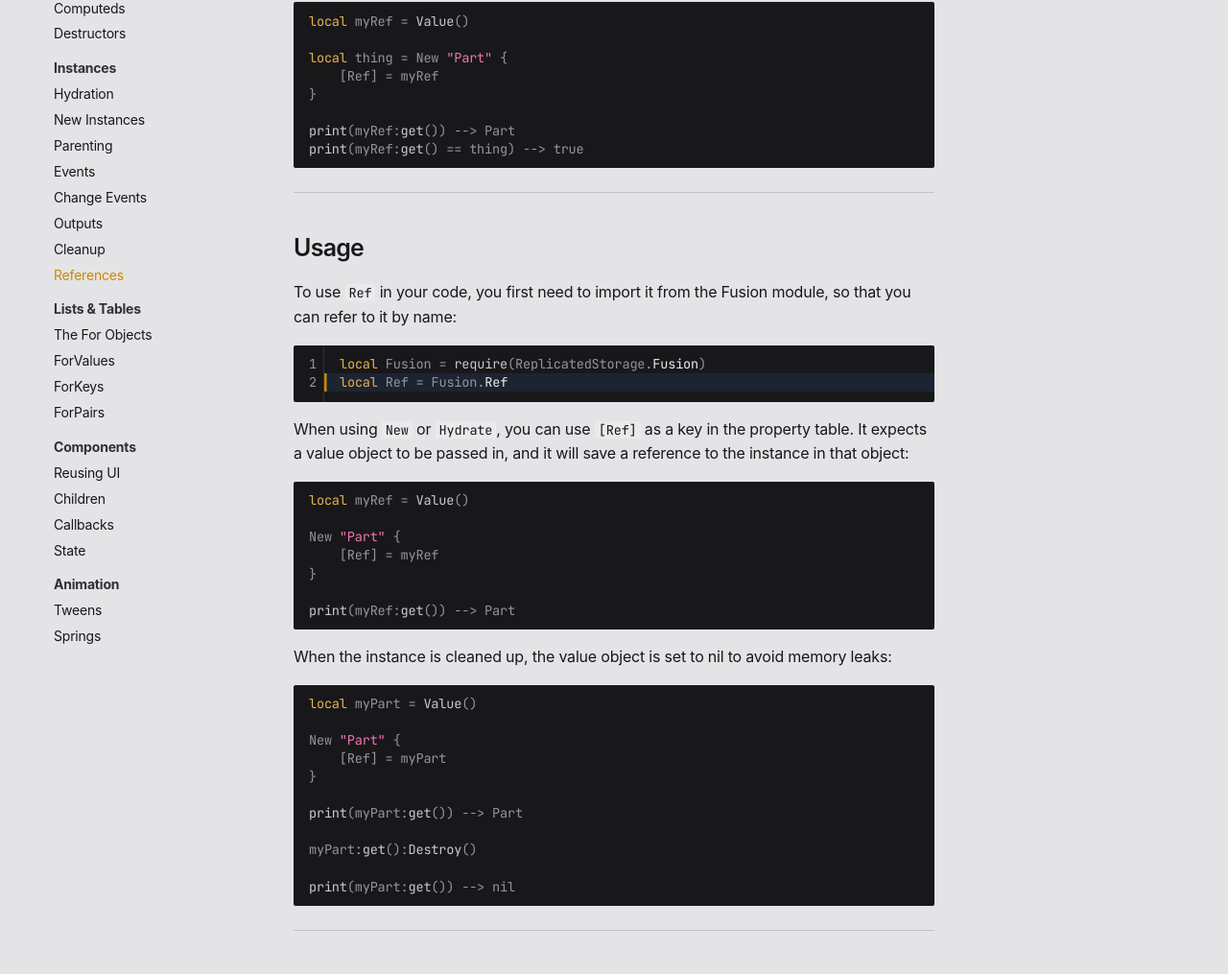
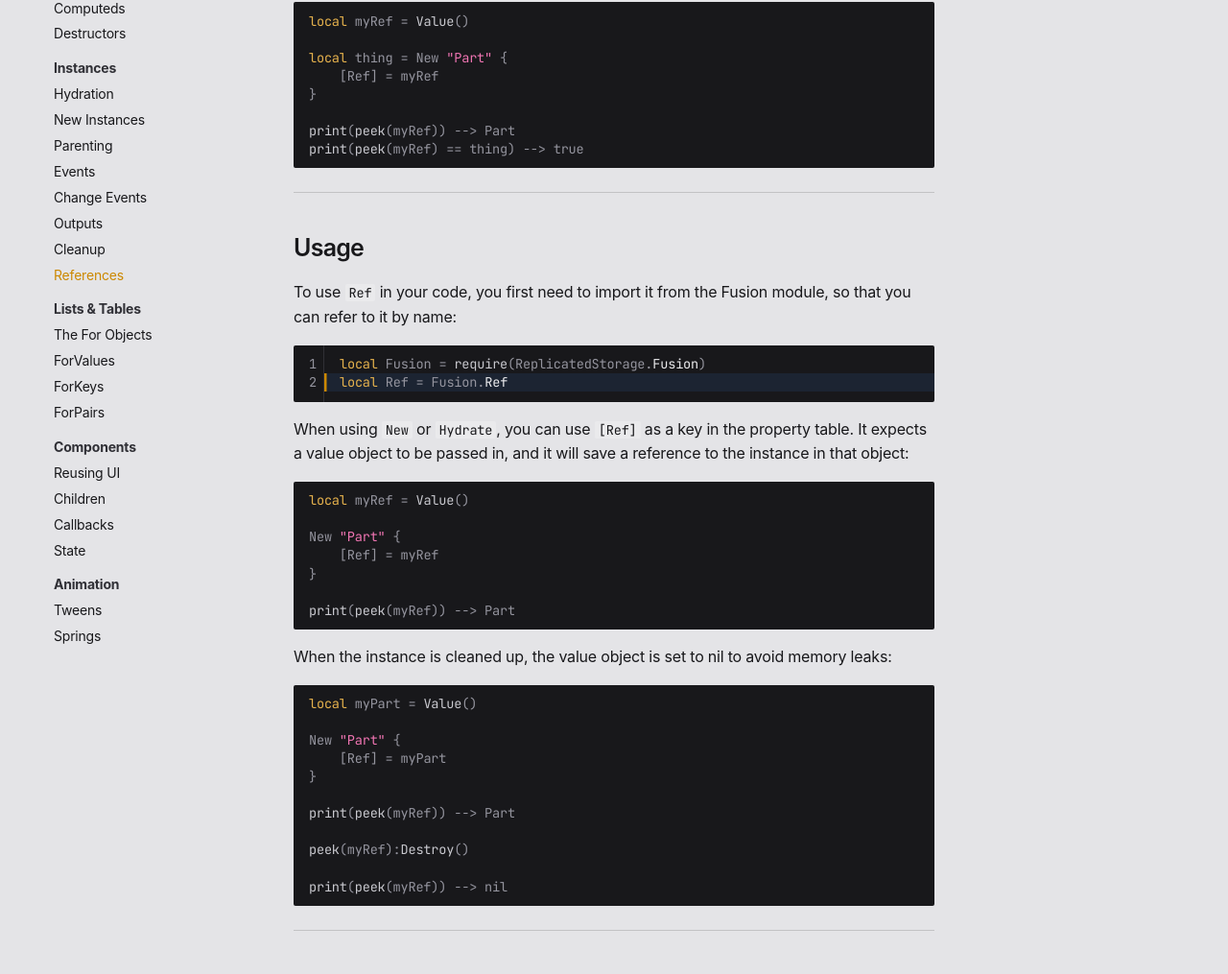
Before and after one commit to dphfox/Fusion, an MkDocs documentation site: the page built from docs/tutorials/instances/references.md, in a window 1280 px wide and 1400 px high. Shown: the part 267-1282 px from the top of the window at 96% size. Built offline with MkDocs 1.6.1 and Material for MkDocs 9.7.7, drawn with Linux system fonts in a browser that asks for light colours; some web fonts are replaced; comment, search, counter and statistics services are not loaded; the version menu is left out; some of the changed text lies outside the part shown.

Commit message:
Update References to use peek

````diff
--- a/docs/tutorials/instances/references.md
+++ b/docs/tutorials/instances/references.md
@@ -8,8 +8,8 @@ local thing = New "Part" {
     [Ref] = myRef
 }
 
-print(myRef:get()) --> Part
-print(myRef:get() == thing) --> true
+print(peek(myRef)) --> Part
+print(peek(myRef) == thing) --> true
 ```
 
 -----
@@ -35,7 +35,7 @@ New "Part" {
     [Ref] = myRef
 }
 
-print(myRef:get()) --> Part
+print(peek(myRef)) --> Part
 ```
 
 When the instance is cleaned up, the value object is set to nil to avoid memory
@@ -48,11 +48,11 @@ New "Part" {
     [Ref] = myPart
 }
 
-print(myPart:get()) --> Part
+print(peek(myRef)) --> Part
 
-myPart:get():Destroy()
+peek(myRef):Destroy()
 
-print(myPart:get()) --> nil
+print(peek(myRef)) --> nil
 ```
 
 -----
@@ -69,9 +69,9 @@ local returned = New "Part" {
 }
 
 print(returned) --> Part
-print(fromRef:get()) --> Part
+print(peek(fromRef)) --> Part
 
-print(returned == fromRef:get()) --> true
+print(returned == peek(fromRef)) --> true
 ```
 
 There are two main use cases. Firstly, when you're using `[Children]` to nest
````
